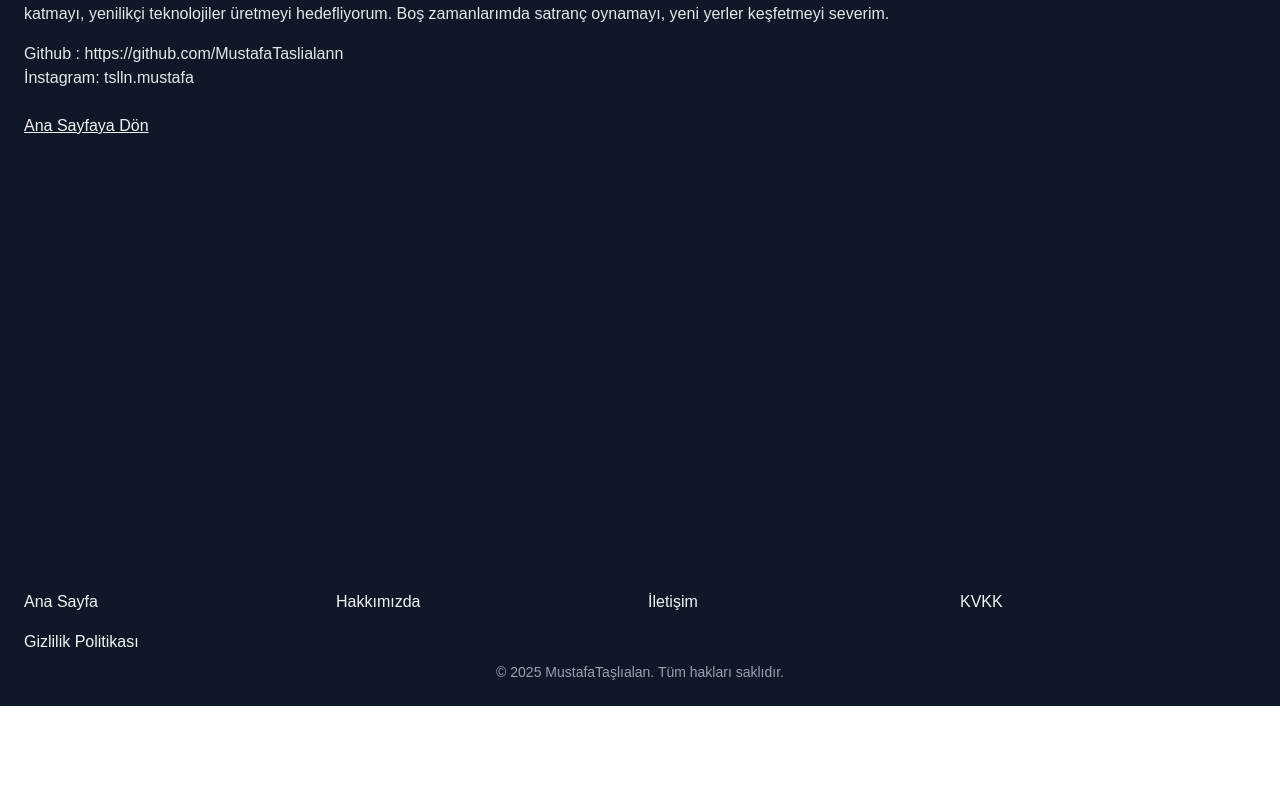
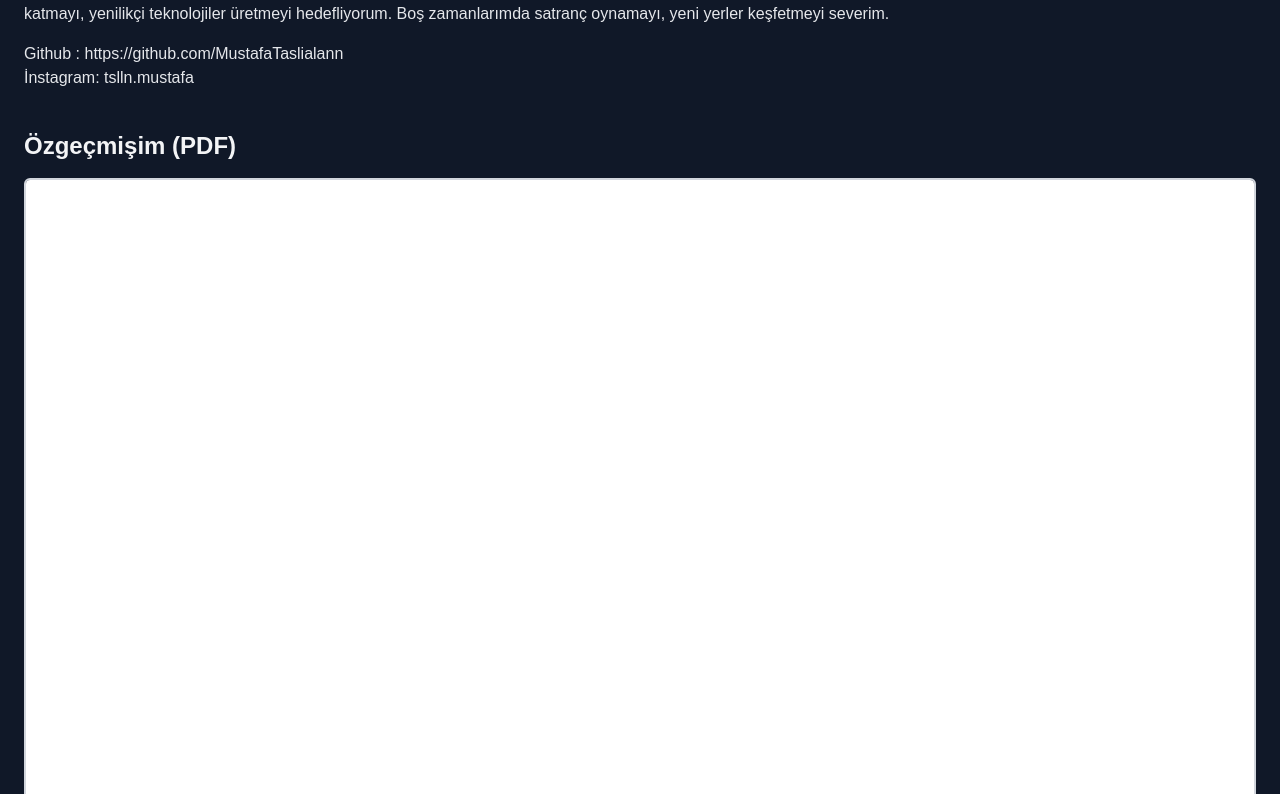
Before and after one commit to MustafaTaslialann/mustafataslialanweb, a Next.js app: page /hakkimizda in a window 1280 px wide. Shown: the part 306-1100 px from the top of the page. Before the commit the page ends 1012 px from the top, so only its background shows below. Built offline with nearby package versions, Linux system fonts and the light colour scheme.

Commit message:
add to cv

```diff
--- a/src/app/hakkimizda/page.tsx
+++ b/src/app/hakkimizda/page.tsx
@@ -37,6 +37,15 @@ export default function Hakkimizda() {
       </p>
       <p className="text-gray-200">
         İnstagram: tslln.mustafa</p>
+      <h2 className="text-2xl font-semibold mt-10 mb-4 text-gray-100">
+  Özgeçmişim (PDF)
+</h2>
+<iframe
+  src="/mustafa-taslialan-cv.pdf"
+  width="100%"
+  height="800px"
+  className="border-2 border-gray-300 rounded-md"
+/>
 
       <div></div>
       <Link
--- a/src/app/page.tsx
+++ b/src/app/page.tsx
@@ -10,12 +10,12 @@ export default function Anasayfa() {
   return (
     <main className="flex flex-col min-h-screen bg-gray-900 text-gray-100">
       <section className="flex flex-col items-center justify-center">
-        <h1 className="text-4xl md:text-6xl font-bold mb-4">
+        <h1 className="text-2xl md:text-4xl font-bold mb-4 justify-center">
           Mustafa Taşlıalan Web Sitesi
         </h1>
         <p className="text-lg md:text-xl mb-6">
           Mustafa Taşlıalan Web Sitesine hoşgeldiniz burada sizlere kendimi
-          tanıtacağım.
+          tanıtacağım.Bilgisayar Mühendisi olarak Web sitesi hizmetlerinde,Otomasyon hizmetleri,Blog yazarlığı,Oyun geliştirme hizmetleriyle sizlere daha iyi bir hizmet vermek için bu web sitesini oluşturdum.
         </p>
         <Link
           href="/teklif-al"
```
Also changed, not shown: 1 other file (tests, documents, lock files or other folders).
